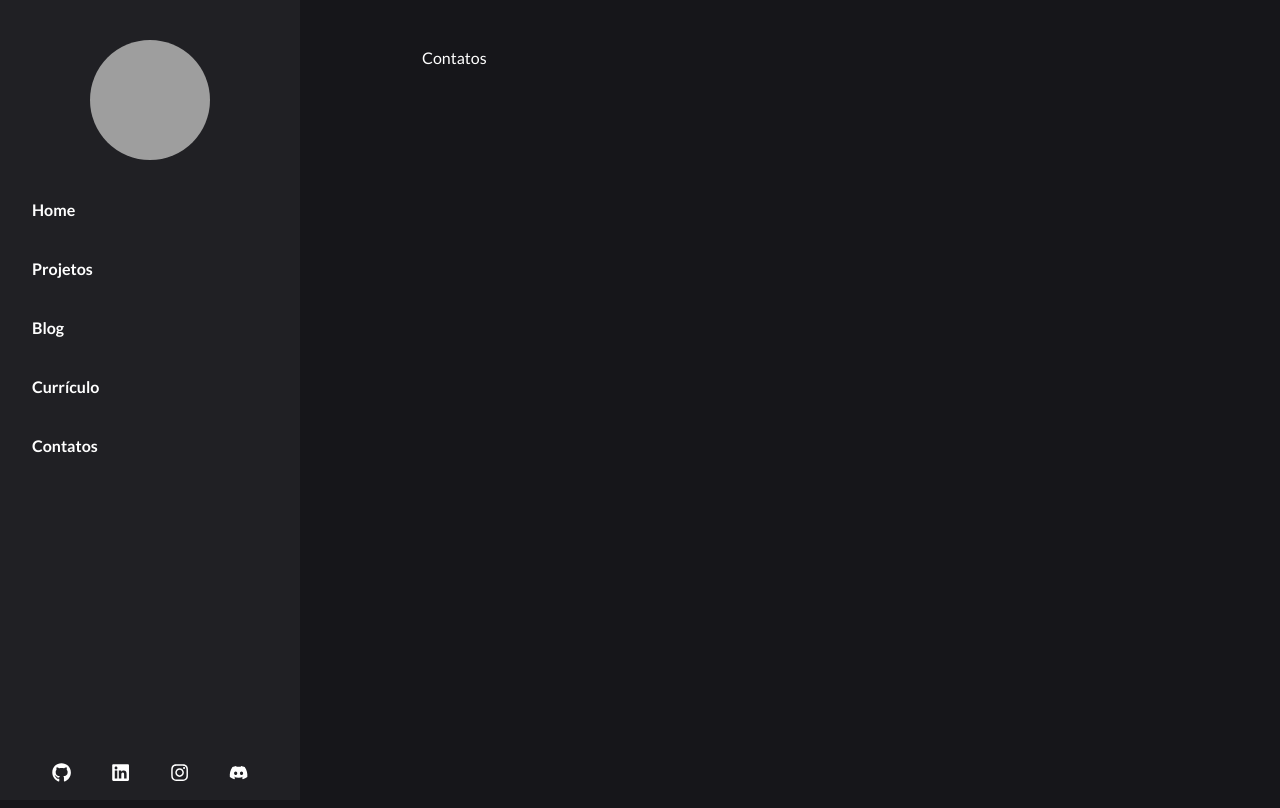
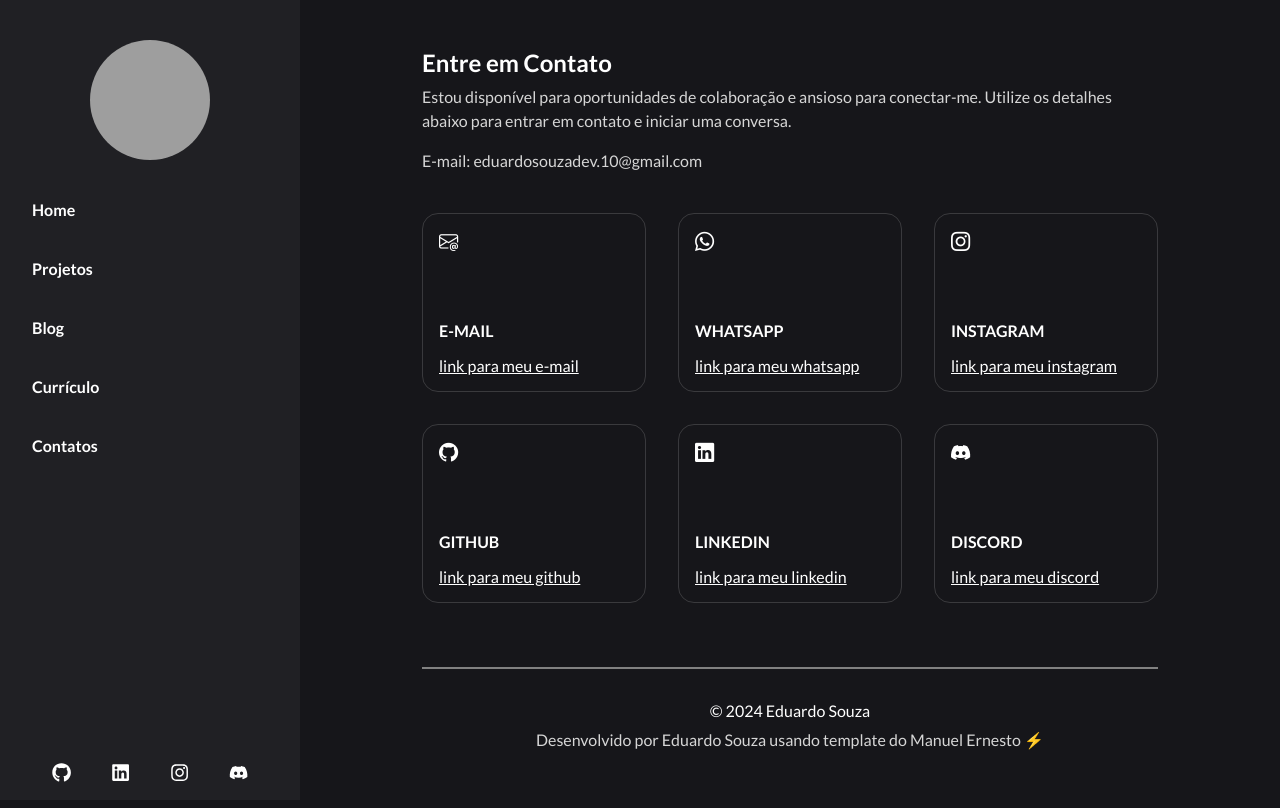
Before and after one commit to DevEduardoSouza/portfolio, a React (Create React App) app in the folder portfolio-front/: page /contatos in a window 1280 px wide. Built offline with nearby package versions, Linux system fonts and the light colour scheme; grey boxes are pictures that could not be loaded.

Commit message:
feat: add page contatos

```diff
--- a/portfolio-front/public/index.html
+++ b/portfolio-front/public/index.html
@@ -9,6 +9,8 @@
       name="description"
       content="Web site created using create-react-app"
     />
+
+    <link rel="stylesheet" href="https://cdn.jsdelivr.net/npm/bootstrap-icons@1.11.3/font/bootstrap-icons.min.css">
 
     <!-- Fonts -->
     <link rel="preconnect" href="https://fonts.googleapis.com" />
--- /dev/null
+++ b/portfolio-front/src/components/Card2/Card2.jsx
@@ -0,0 +1,40 @@
+import styled from "styled-components";
+import Icon from "../Icon/Icon";
+import { Subtitle } from "../Title/Title.styles";
+import { Link } from "react-router-dom";
+
+const Card2 = ({ icon, title, link }) => {
+  const CardContainer = styled.div`
+    flex: 1;
+    min-width: 204px;
+    height: 179px;
+    border: 1px solid #cfcfcf31;
+    padding: 1rem;
+    border-radius: 1rem;
+
+    display: flex;
+    flex-direction: column;
+    justify-content: space-between;
+
+    a {
+      display: block;
+      margin-top: 1rem;
+      text-decoration: underline;
+    }
+  `;
+
+  return (
+    <CardContainer>
+      <Icon icon={icon} />
+
+      <div>
+        <Subtitle fontSize="1rem">{title.toUpperCase()}</Subtitle>
+        <Link to={link} target="_blank">
+          {`link para meu ${title}`}
+        </Link>
+      </div>
+    </CardContainer>
+  );
+};
+
+export default Card2;
--- /dev/null
+++ b/portfolio-front/src/components/Icon/Icon.jsx
@@ -0,0 +1,18 @@
+import styled from "styled-components";
+
+const Icon = ({ icon, size, color }) => {
+  const IconStyle = styled.div`
+    i {
+      font-size: ${size || "1.2rem"};
+      color: ${color || "#ffff"};
+    }
+  `;
+
+  return (
+    <IconStyle>
+      <i title={icon} className={`bi bi-${icon}`}></i>
+    </IconStyle>
+  );
+};
+
+export default Icon;
--- /dev/null
+++ b/portfolio-front/src/components/Section/Section.styles.jsx
@@ -0,0 +1,5 @@
+import styled from "styled-components";
+
+export const Section = styled.section`
+  margin: ${(props) => props.margin || "0"};
+`;
--- a/portfolio-front/src/data/data.js
+++ b/portfolio-front/src/data/data.js
@@ -95,7 +95,35 @@ export const data = {
       usernameGithub: "DevEduardoSouza",
       howManyProjects: 10,
       addProjectsWithoutDescription: false,
-      imgThumbnailDefault: ""
+      imgThumbnailDefault: "",
     },
+    contacts: [
+      {
+        name: "e-mail",
+        icon: "envelope-at",
+        link: "mailto:eduardosouzadev.10@gmail.com",
+      }, //Email
+      { name: "whatsapp", icon: "whatsapp", link: "#" },
+      {
+        name: "instagram",
+        icon: "instagram",
+        link: "https://www.instagram.com/eduardosouza.dev/",
+      },
+      {
+        name: "github",
+        icon: "github",
+        link: "https://github.com/DevEduardoSouza",
+      },
+      {
+        name: "linkedin",
+        icon: "linkedin",
+        link: "https://www.linkedin.com/in/eduardo-souza-dev",
+      },
+      {
+        name: "discord",
+        icon: "discord",
+        link: "https://discord.gg/TZ4QA9X8D4",
+      },
+    ],
   },
 };
--- a/portfolio-front/src/pages/blog/Blog.jsx
+++ b/portfolio-front/src/pages/blog/Blog.jsx
@@ -3,6 +3,7 @@ import { Header } from "../../components/Header/Header";
 import { Container } from "../../components/Container/Container.styles";
 import { Wrapper } from "../../components/Wrapper/Wrapper";
 import RotateScale from "../../components/RotateScale/RotateScale.styles";
+import { Footer } from "../../components/Footer/Footer.jsx";
 
 export const Blog = () => {
   return (
@@ -11,7 +12,7 @@ export const Blog = () => {
       <Container>
         <Wrapper>
           BLOG
-
+          <Footer />
         </Wrapper>
       </Container>
     </div>
--- a/portfolio-front/src/pages/contact/Contact.jsx
+++ b/portfolio-front/src/pages/contact/Contact.jsx
@@ -2,13 +2,62 @@ import React from "react";
 import { Header } from "../../components/Header/Header";
 import { Container } from "../../components/Container/Container.styles";
 import { Wrapper } from "../../components/Wrapper/Wrapper";
+import { Footer } from "../../components/Footer/Footer.jsx";
 
-export const Contact = () => {
+import { Title, Subtitle } from "../../components/Title/Title.styles.jsx";
+import { Section } from "../../components/Section/Section.styles.jsx";
+import { Paragraph } from "../../components/Paragraph/Paragraph.styles.jsx";
+import { Card } from "../../components/Card/Card.jsx";
+import Card2 from "../../components/Card2/Card2.jsx";
+import Icon from "../../components/Icon/Icon.jsx";
+
+export const Contact = ({
+  data: {
+    user: { contacts },
+  },
+}) => {
   return (
     <div>
       <Header />
       <Container>
-        <Wrapper>Contatos</Wrapper>
+        <Wrapper>
+          <Section>
+            <Title>Entre em Contato</Title>
+            <Paragraph>
+              Estou disponível para oportunidades de colaboração e ansioso para
+              conectar-me. Utilize os detalhes abaixo para entrar em contato e
+              iniciar uma conversa.
+            </Paragraph>
+          </Section>
+
+          <Paragraph>
+            E-mail:
+            <span>
+              {" " +
+                contacts
+                  .find((contact) => contact.name === "e-mail")
+                  ?.link.replace("mailto:", "")}
+            </span>
+          </Paragraph>
+
+          <Section
+            margin="2rem 0"
+            style={{ display: "flex", flexWrap: "wrap", gap: "2rem" }}
+          >
+            {contacts.map((contact, index) => {
+              return (
+                <Card2
+                  key={index}
+                  icon={contact.icon}
+                  title={contact.name}
+                  link={contact.link}
+                />
+              );
+            })}
+          </Section>
+
+          <Footer />
+        </Wrapper>
       </Container>
     </div>
   );
--- a/portfolio-front/src/pages/projects/Projects.jsx
+++ b/portfolio-front/src/pages/projects/Projects.jsx
@@ -27,7 +27,7 @@ export const Projects = ({ data }) => {
     const fetchData = async () => {
       try {
         const response = await axios.get(
-          `https://api.github.com/userss/${usernameGithub}/repos`
+          `https://api.github.com/users/${usernameGithub}/repos`
         );
 
         const arrayDeObjetosOrdenado = [...response.data]
--- a/portfolio-front/src/routes.js
+++ b/portfolio-front/src/routes.js
@@ -2,10 +2,10 @@ import React from "react";
 import { BrowserRouter, Route, Routes } from "react-router-dom";
 
 import { Home } from "./pages/home/Home.jsx";
-import {Blog} from "./pages/blog/Blog.jsx";
+import { Blog } from "./pages/blog/Blog.jsx";
 import { Projects } from "./pages/projects/Projects.jsx";
-import {Cv} from "./pages/CV/Cv.jsx";
-import {Contact} from "./pages/contact/Contact.jsx";
+import { Cv } from "./pages/CV/Cv.jsx";
+import { Contact } from "./pages/contact/Contact.jsx";
 
 import { data } from "./data/data.js";
 
@@ -13,11 +13,11 @@ export const AppRoutes = () => {
   return (
     <BrowserRouter>
       <Routes>
-        <Route path="/" element={<Home data={data}/>}></Route>
-        <Route path="/projetos" element={<Projects data={data}/>}></Route>
+        <Route path="/" element={<Home data={data} />}></Route>
+        <Route path="/projetos" element={<Projects data={data} />}></Route>
         <Route path="/blog" element={<Blog />}></Route>
         <Route path="/curriculo" element={<Cv />}></Route>
-        <Route path="/contatos" element={<Contact />}></Route>
+        <Route path="/contatos" element={<Contact data={data} />}></Route>
       </Routes>
     </BrowserRouter>
   );
```
